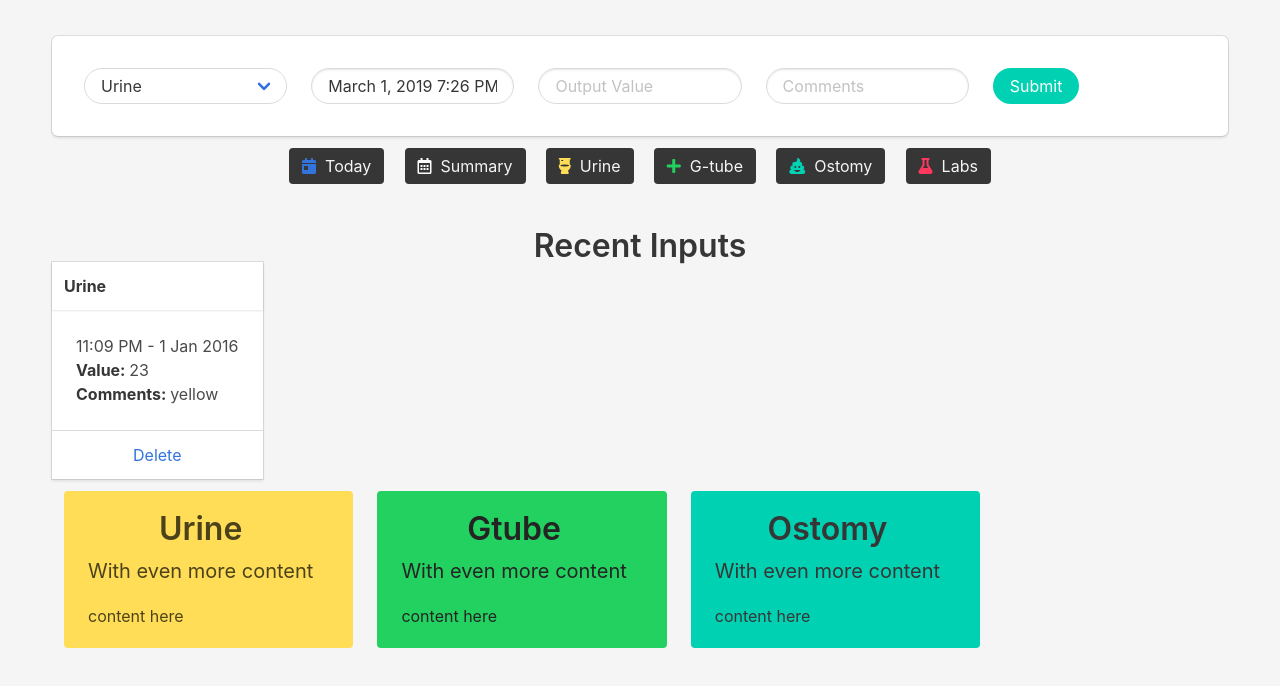
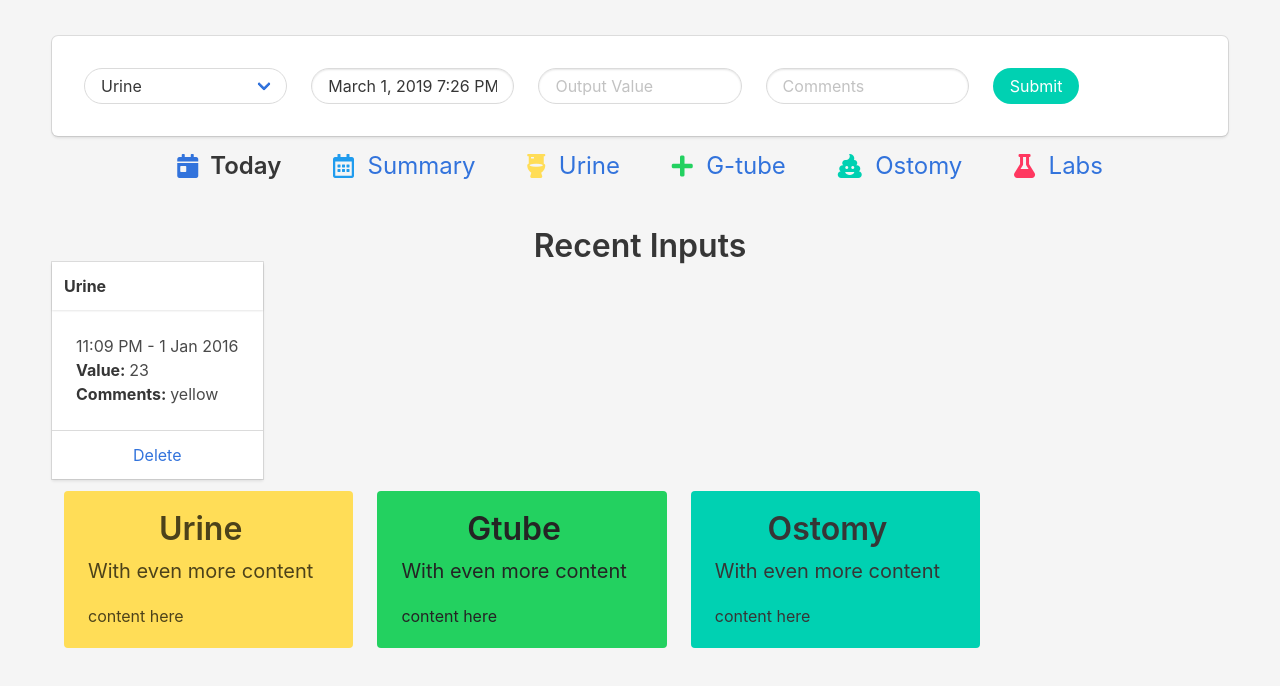
Before and after one commit to aarandela/TPN-IO, a React (Create React App) app: page / in a window 1280 px wide. Shown: the top 686 px of the page. Built offline with nearby package versions, Linux system fonts and the light colour scheme.

Commit message:
styled more and incorporating redux

```diff
--- a/src/components/Tab.js
+++ b/src/components/Tab.js
@@ -3,11 +3,15 @@ import React from 'react'
 const Tab = ({ label, isActive, handleClick, icon }) => {
   return (
     <div>
-      <li className={isActive ? 'is-active' : ''}
-        onClick={() => handleClick()} >
-        <button className='button is-dark'>
+      <li className={isActive ? `is-active
+
+                                 has-text-weight-semibold
+                                 is-family-secondary`
+        : ''} onClick={() => handleClick()} >
+        <a className='is-small'>
+        &nbsp; &nbsp;
           <i className={icon} />
-          &nbsp; {label}</button>
+          &nbsp; {label}</a>
       </li>
     </div>
   )
--- a/src/components/Tabs.js
+++ b/src/components/Tabs.js
@@ -12,23 +12,23 @@ export default class Tabs extends Component {
               <Tab label='Today'
                 isActive={activeTab === 0}
                 handleClick={() => changeTab(0)}
-                icon='fas fa-calendar-day has-text-link' />&nbsp;&nbsp;&nbsp;
+                icon='fas fa-calendar-day has-text-link' />&nbsp;&nbsp;
               <Tab label='Summary'
                 isActive={activeTab === 1}
                 handleClick={() => changeTab(1)}
-                icon='far fa-calendar-alt has-text-white' />&nbsp;&nbsp;&nbsp;
+                icon='far fa-calendar-alt has-text-info' />&nbsp;&nbsp;
               <Tab label='Urine'
                 isActive={activeTab === 2}
                 handleClick={() => changeTab(2)}
-                icon='fas fa-toilet has-text-warning' />&nbsp;&nbsp;&nbsp;
+                icon='fas fa-toilet has-text-warning' />&nbsp;&nbsp;
               <Tab label='G-tube'
                 isActive={activeTab === 3}
                 handleClick={() => changeTab(3)}
-                icon='fas fa-plus has-text-success' />&nbsp;&nbsp;&nbsp;
+                icon='fas fa-plus has-text-success' />&nbsp;&nbsp;
               <Tab label='Ostomy'
                 isActive={activeTab === 4}
                 handleClick={() => changeTab(4)}
-                icon='fas fa-poo has-text-primary' />&nbsp;&nbsp;&nbsp;
+                icon='fas fa-poo has-text-primary' />&nbsp;&nbsp;
               <Tab label='Labs'
                 isActive={activeTab === 5}
                 handleClick={() => changeTab(5)}
--- a/src/components/dashboard/today/RecentInputs.js
+++ b/src/components/dashboard/today/RecentInputs.js
@@ -1,14 +1,47 @@
 import React, { Component } from 'react'
 import InputCard from './InputCard'
+import { connect } from 'react-redux'
 
-export default class RecentInputs extends Component {
+class RecentInputs extends Component {
+  constructor (props) {
+    super(props)
+
+    this.state = {
+
+    }
+    this.handleDelete = this.handleDelete.bind(this)
+  }
+
+  handleDelete (evt) {
+
+  }
+
   render () {
+    console.log('in recentInputs.js', this.props.inputValues)
+    const { inputValues } = this.props
     return (
       <div>
         <div className='columns'>
-          <InputCard />
+          <InputCard inputValues={inputValues} />
         </div>
       </div>
     )
   }
 }
+
+const mapStateToProps = (state) => {
+  return {
+    inputValues: state.input
+  }
+}
+
+const mapDispatchToProps = (dispatch) => ({
+  addUrine: (input) => dispatch({
+    type: 'ADD_URINE',
+    value: input.value,
+    date: input.date,
+    comments: input.comments
+  })
+})
+
+export default connect(mapStateToProps, mapDispatchToProps)(RecentInputs)
--- a/src/components/navbar/Inputs.js
+++ b/src/components/navbar/Inputs.js
@@ -62,7 +62,7 @@ class Inputs extends Component {
   }
 
   render () {
-    console.log('props or my redux state', this.props.inputs)
+    console.log('props or my redux state', this.props.inputValues)
     return (
       <form onSubmit={this.handleSubmit}>
         <div className='columns box'>
@@ -109,9 +109,11 @@ class Inputs extends Component {
   }
 }
 
-const mapStateToProps = (state) => ({
-  inputs: state.input
-})
+const mapStateToProps = (state) => {
+  return {
+    inputValues: state.input
+  }
+}
 
 const mapDispatchToProps = (dispatch) => ({
   addUrine: (input) => dispatch({
```
